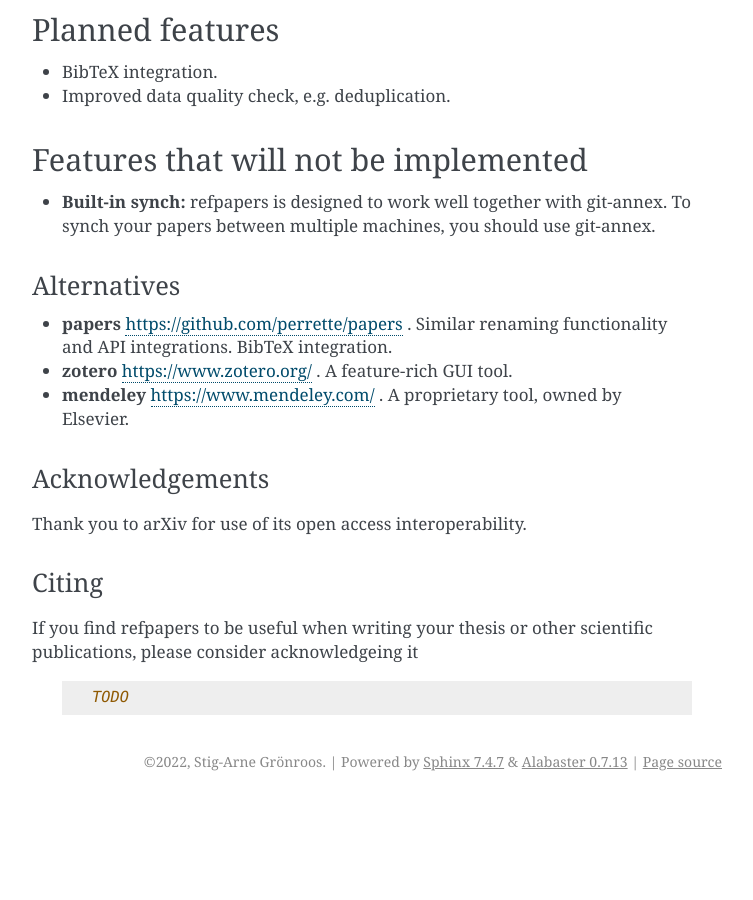
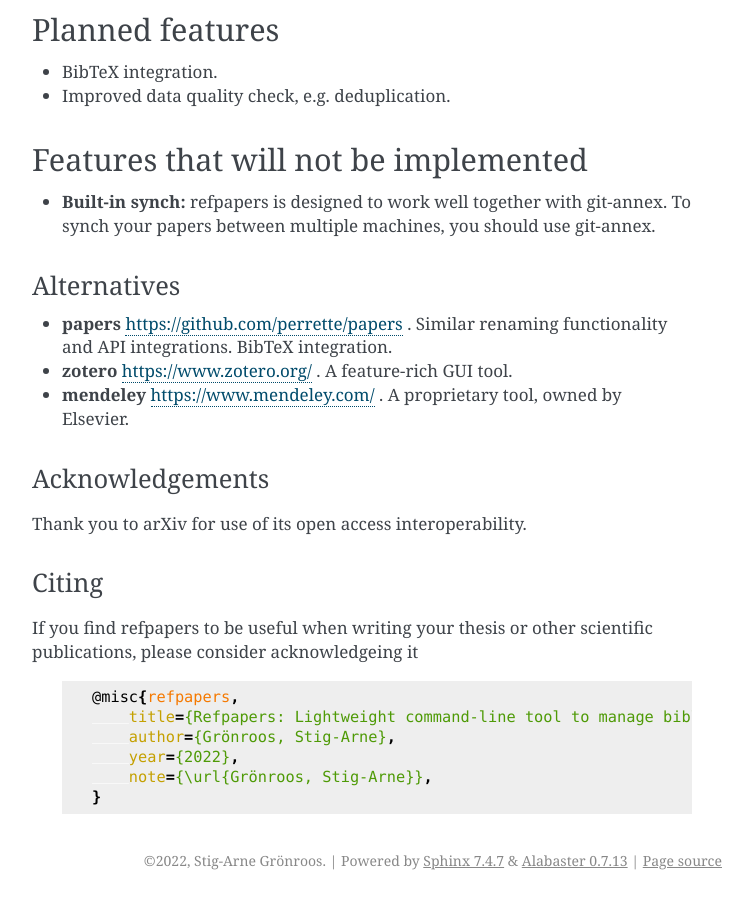
Before and after one commit to Waino/refpapers, a Sphinx documentation site: the page built from docs/source/Introduction.rst, in a window 1280 px wide and 900 px high, scrolled down 1317 px. Shown: the whole window, without its empty margins (388-1141 px from the left). Built offline with Sphinx 7.4.7, drawn with Linux system fonts in a browser that asks for light colours; before the commit the page ends 2118 px from its top, so only the background shows below that.

```diff
--- a/docs/source/Introduction.rst
+++ b/docs/source/Introduction.rst
@@ -77,4 +77,9 @@ If you find refpapers to be useful when writing your thesis or other scientific
 
   .. code-block:: bibtex
 
-    TODO
+    @misc{refpapers,
+        title={Refpapers: Lightweight command-line tool to manage bibliography},
+        author={Grönroos, Stig-Arne},
+        year={2022},
+        note={\url{Grönroos, Stig-Arne}},
+    }
```
Also changed, not shown: README.rst (+8 -1 lines), docs/source/Usage.rst (+14 -0 lines), docs/source/figures/autocomplete_category.png, docs/source/figures/autocomplete_title.png.
